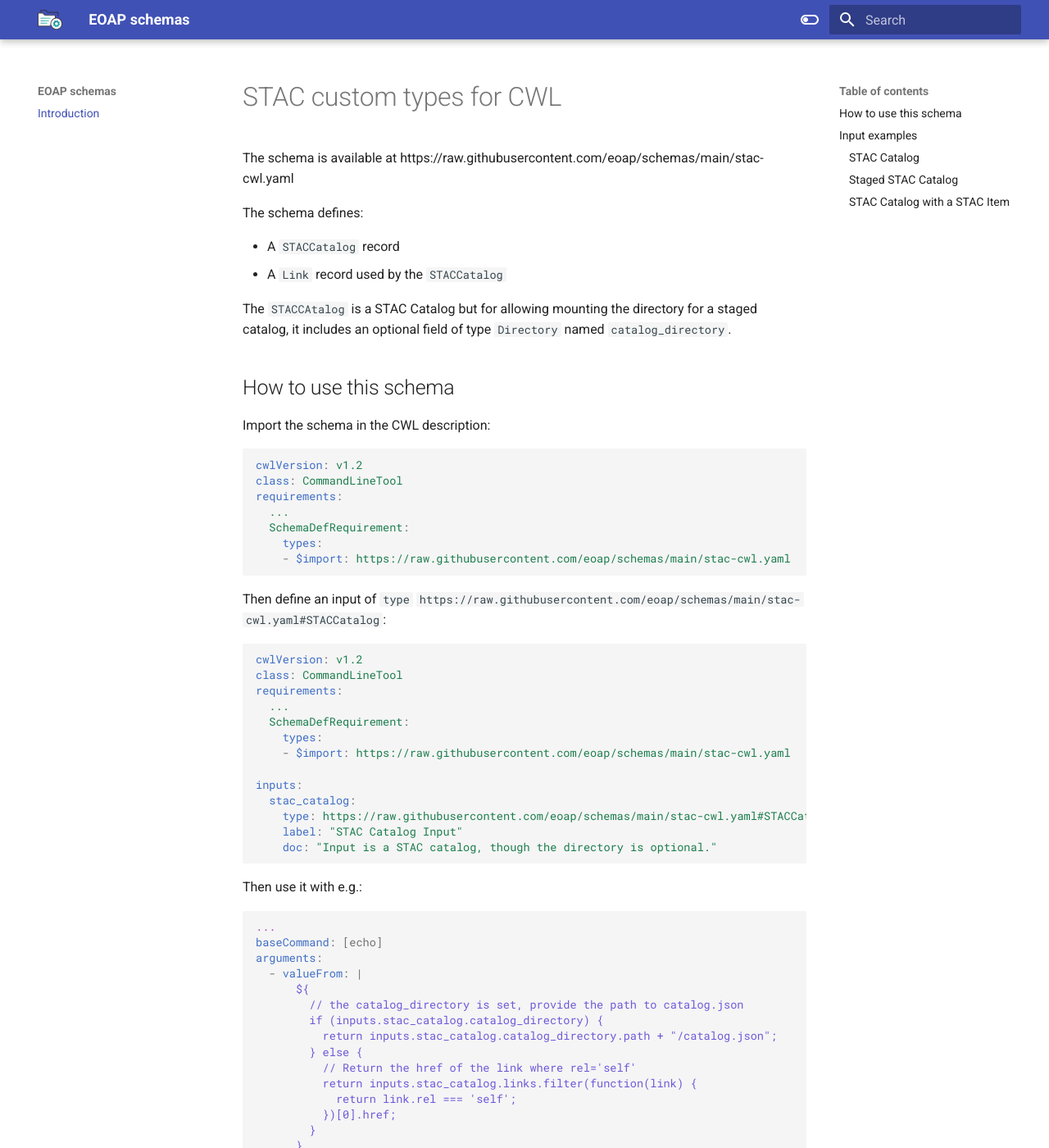
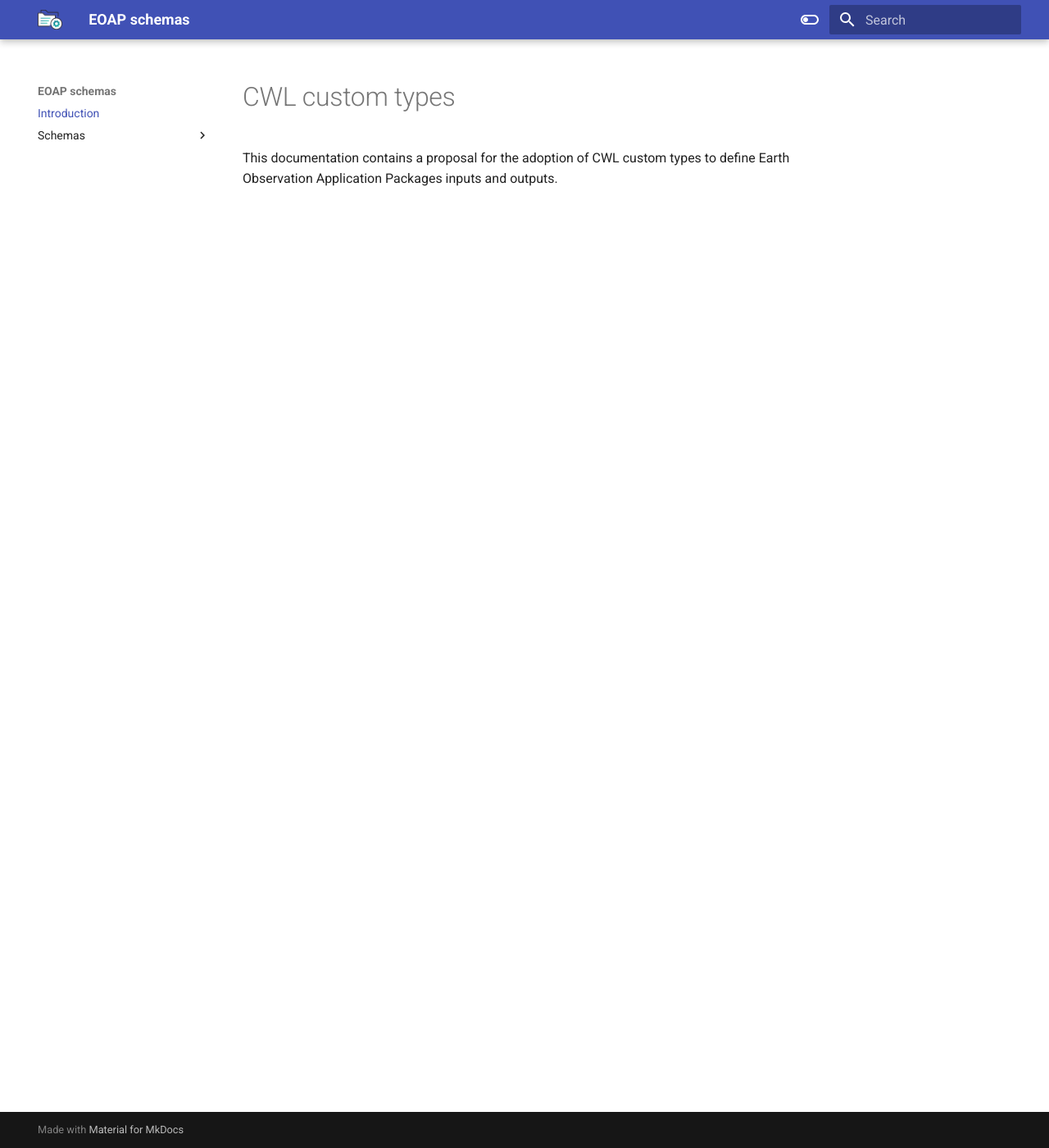
Before and after one commit to eoap/schemas, an MkDocs documentation site: the page built from docs/index.md, in a window 1280 px wide and 1400 px high. Shown: the whole window at 82% size. Built offline with MkDocs 1.6.1 and Material for MkDocs 9.7.7, drawn with Linux system fonts in a browser that asks for light colours; some of the changed text lies outside the part shown.

Commit message:
updates doc

````diff
--- a/docs/index.md
+++ b/docs/index.md
@@ -1,128 +1,3 @@
-# STAC custom types for CWL
+# CWL custom types
 
-The schema is available at https://raw.githubusercontent.com/eoap/schemas/main/stac-cwl.yaml
-
-The schema defines:
-
-- A `STACCatalog` record
-- A `Link` record used by the `STACCatalog`
-
-The `STACCAtalog` is a STAC Catalog but for allowing mounting the directory for a staged catalog, it includes an optional field of type `Directory` named `catalog_directory`.
-
-## How to use this schema
-
-Import the schema in the CWL description:
-
-```yaml
-cwlVersion: v1.2
-class: CommandLineTool
-requirements:
-  ...
-  SchemaDefRequirement:
-    types:
-    - $import: https://raw.githubusercontent.com/eoap/schemas/main/stac-cwl.yaml
-```
-
-Then define an input of `type` `https://raw.githubusercontent.com/eoap/schemas/main/stac-cwl.yaml#STACCatalog`:
-
-```yaml
-cwlVersion: v1.2
-class: CommandLineTool
-requirements:
-  ...
-  SchemaDefRequirement:
-    types:
-    - $import: https://raw.githubusercontent.com/eoap/schemas/main/stac-cwl.yaml
-
-inputs:
-  stac_catalog:
-    type: https://raw.githubusercontent.com/eoap/schemas/main/stac-cwl.yaml#STACCatalog
-    label: "STAC Catalog Input"
-    doc: "Input is a STAC catalog, though the directory is optional."
-```
-
-Then use it with e.g.:
-
-```yaml
-...
-baseCommand: [echo]
-arguments:
-  - valueFrom: |
-      ${
-        // the catalog_directory is set, provide the path to catalog.json
-        if (inputs.stac_catalog.catalog_directory) {
-          return inputs.stac_catalog.catalog_directory.path + "/catalog.json";
-        } else {
-          // Return the href of the link where rel='self'
-          return inputs.stac_catalog.links.filter(function(link) {
-            return link.rel === 'self';
-          })[0].href;
-        }
-      }
-    position: 1
-...
-```
-
-## Input examples
-
-### STAC Catalog
-
-```yaml
-stac_catalog:
-  id: catalog-id
-  description: catalog description
-  links:
-  - rel: "self"
-    href: "http://example.com/catalog.json"
-    type: "application/json"
-    title: "This catalog"
-```
-
-### Staged STAC Catalog
-
-```yaml
-stac_catalog:
-  id: catalog-id
-  description: a catalog description
-  links:
-  - rel: "self"
-    href: "./catalog.json"
-    type: "application/json"
-    title: "This catalog"
-  catalog_directory:
-    class: Directory
-    path: staged-stac-catalog
-```
-
-### STAC Catalog with a STAC Item
-
-```yaml
-stac_catalog:
-  id: catalog-id
-  description: a catalog description
-  links:
-  - rel: "self"
-    href: "http://example.com/catalog.json"
-    type: "application/json"
-    title: "This catalog"
-  - rel: item
-    href: "https://earth-search.aws.element84.com/v0/collections/sentinel-s2-l2a-cogs/items/S2A_10TFK_20220524_0_L2A"
-    type: "application/json"
-    title: "This is the input item"
-```
-
-This can be processed with:
-
-```yaml
-...
-arguments:
-  - valueFrom: |
-      ${
-        // Return the href of the link where rel='item'
-        return inputs.stac_catalog.links.filter(function(link) {
-          return link.rel === 'item';
-        })[0].href;
-      }
-    position: 1
-...
-```
+This documentation contains a proposal for the adoption of CWL custom types to define Earth Observation Application Packages inputs and outputs.
--- a/mkdocs.yml
+++ b/mkdocs.yml
@@ -53,3 +53,6 @@ extra_javascript:
 
 nav:
   - Introduction: 'index.md'
+  - Schemas:
+    - STAC: 'stac.md'
+    - OGC: 'ogc.md'
````
Also changed, not shown: docs/ogc.md (added, +85 -0 lines), docs/stac.md (added, +128 -0 lines).
